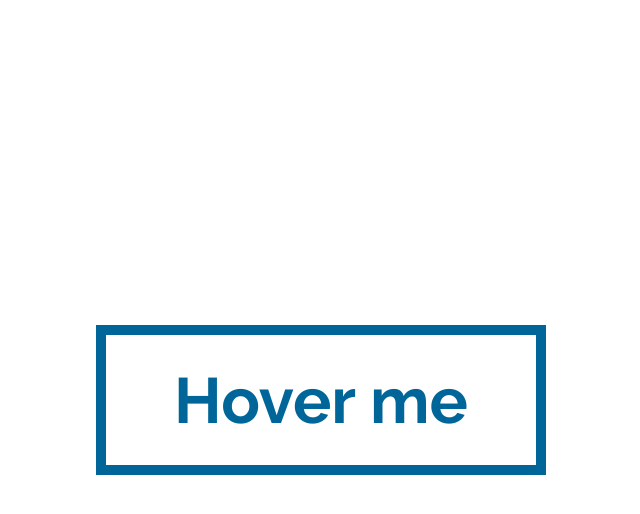
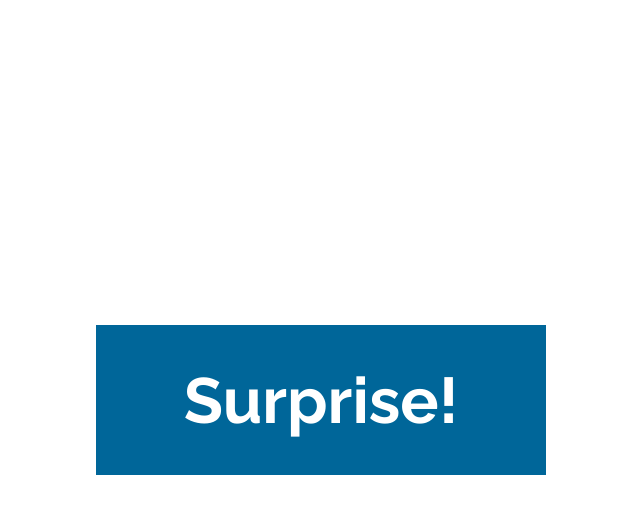
Before and after one commit to HazemSabry/3D-flip-button, a plain HTML site: page index.html in a window 1280 px wide. In both pictures the pointer is over the element 640 px from the left and 400 px from the top of the page. Shown: the whole page, without its empty margins (319-959 px from the left). Drawn offline with Linux system fonts and the light colour scheme.

Commit message:
.button:hover

```diff
--- a/styles.css
+++ b/styles.css
@@ -24,6 +24,10 @@ body {
   transform: translateZ(-75px);
 }
 
+.button:hover {
+  transform: rotateX(-90deg) translateY(75px);
+}
+
 .side {
   position: absolute;
   backface-visibility: hidden;
```
